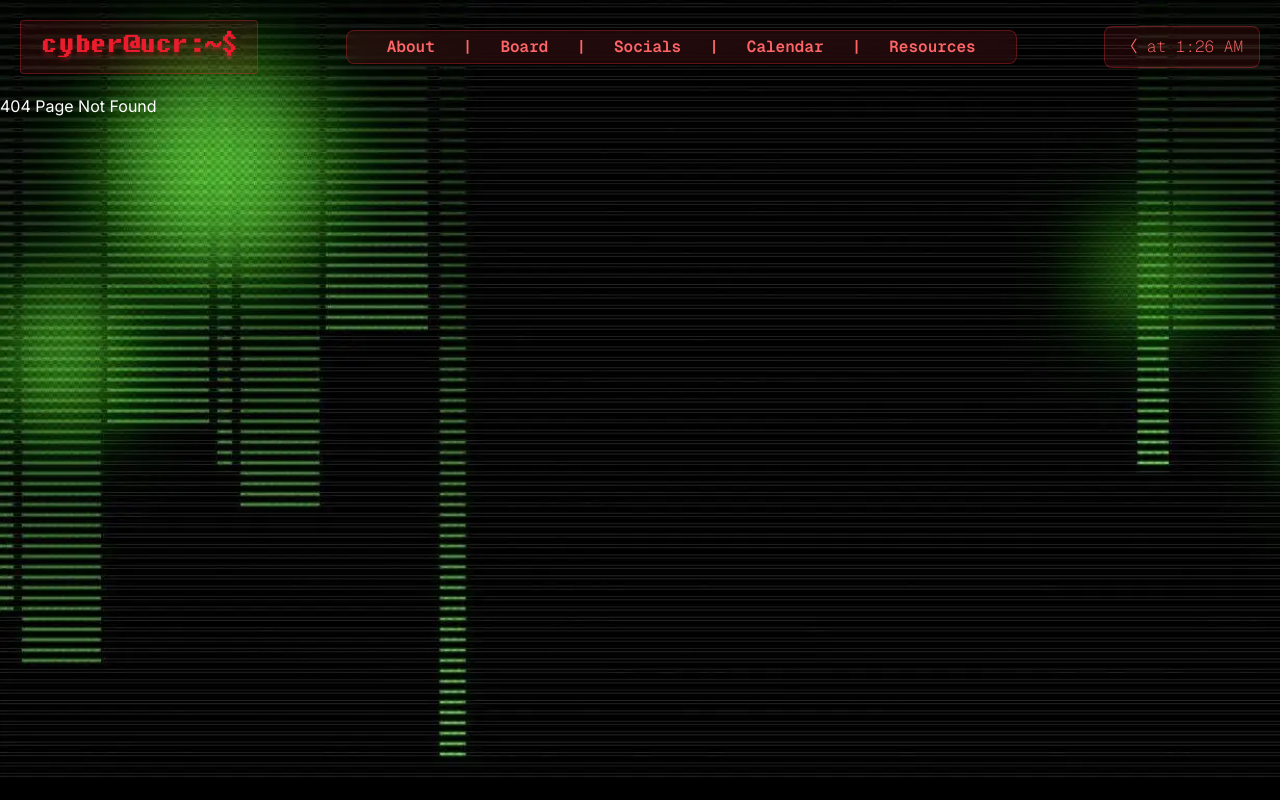
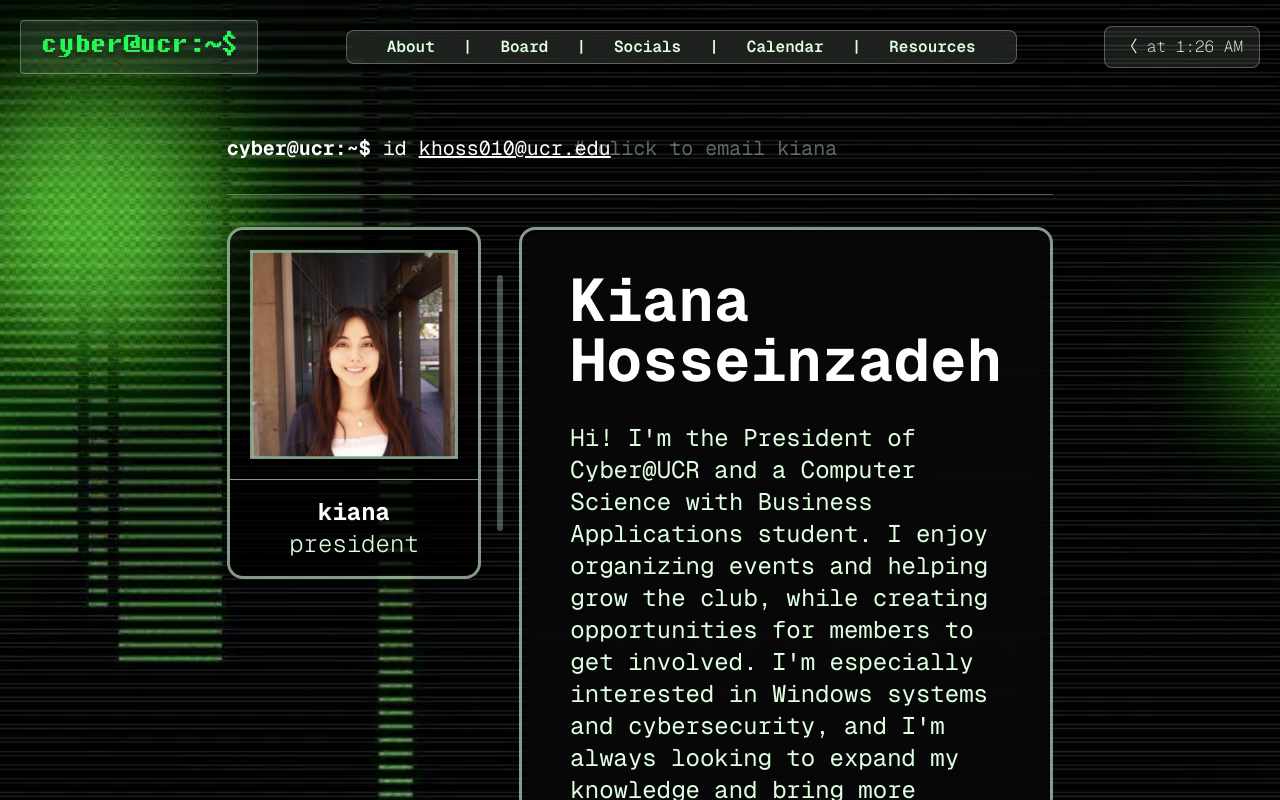
Before and after one commit to acm-ucr/cyber-website, a Next.js app: page /board in a window 1280 px wide. Before the commit this address had no page. Shown: the top 800 px of the page. Built offline with nearby package versions, Linux system fonts and the light colour scheme.

Commit message:
Add board members page

```diff
--- /dev/null
+++ b/src/app/board/page.tsx
@@ -0,0 +1,14 @@
+import BoardEntry from "@/components/board/boardEntry";
+import { boardData } from "@/data/board";
+
+const Board = () => {
+  return (
+    <div className="font-cyber-main flex flex-col gap-12 px-5 py-10">
+      {boardData.map((member) => (
+        <BoardEntry key={member.email} {...member} />
+      ))}
+    </div>
+  );
+};
+
+export default Board;
--- /dev/null
+++ b/src/components/board/boardEntry.tsx
@@ -0,0 +1,59 @@
+import Image from "next/image";
+import type { BoardMember } from "@/data/board";
+
+const BoardEntry = ({ name, email, position, image, bio }: BoardMember) => {
+  const firstName = name.trim().split(/\s+/)[0]?.toLowerCase() ?? "";
+
+  return (
+    <div className="font-cyber-main text-cyber-lightgreen mx-auto flex w-2/3 flex-col gap-8">
+      <div className="flex gap-4 text-xl">
+        <p className="w-2/5 shrink-0 text-white">
+          <span className="font-bold">cyber@ucr:~$</span>
+          <span className="ml-3">id</span>
+          <a
+            href={`mailto:${email}`}
+            className="hover:text-cyber-neongreen ml-3 underline"
+          >
+            {email}
+          </a>
+        </p>
+
+        <p className="text-cyber-lightgreen/40"># click to email {firstName}</p>
+      </div>
+
+      <hr className="border-cyber-lightgreen/30" />
+
+      <div className="flex items-start gap-4">
+        <div className="flex w-2/5 gap-4">
+          <div className="border-cyber-lightgreen/60 flex-1 overflow-hidden rounded-2xl border-3 bg-black/70">
+            <div className="p-5">
+              <div className="border-cyber-lightgreen/60 relative aspect-square border-2">
+                <Image
+                  src={image}
+                  alt={name}
+                  fill
+                  sizes="40vw"
+                  className="object-cover"
+                />
+              </div>
+            </div>
+
+            <div className="border-cyber-lightgreen/60 bg-cyber-green/20 border-t p-4 text-center">
+              <p className="text-2xl font-bold text-white">{firstName}</p>
+              <p className="text-2xl font-light">{position}</p>
+            </div>
+          </div>
+
+          <span className="bg-cyber-lightgreen/30 my-12 w-1.5 shrink-0 rounded-full" />
+        </div>
+
+        <div className="border-cyber-lightgreen/60 bg-cyber-green/10 flex-1 rounded-2xl border-3 px-12 py-10 backdrop-blur-sm">
+          <h2 className="text-6xl font-bold text-white">{name}</h2>
+          <p className="mt-8 text-2xl">{bio}</p>
+        </div>
+      </div>
+    </div>
+  );
+};
+
+export default BoardEntry;
--- /dev/null
+++ b/src/data/board.ts
@@ -0,0 +1,20 @@
+import type { StaticImageData } from "next/image";
+import kiana from "@/public/board/kiana.svg";
+
+export type BoardMember = {
+  name: string;
+  email: string;
+  position: string;
+  image: StaticImageData | string;
+  bio: string;
+};
+
+export const boardData: BoardMember[] = [
+  {
+    name: "Kiana Hosseinzadeh",
+    email: "khoss010@ucr.edu",
+    position: "president",
+    image: kiana,
+    bio: "Hi! I'm the President of Cyber@UCR and a Computer Science with Business Applications student. I enjoy organizing events and helping grow the club, while creating opportunities for members to get involved. I'm especially interested in Windows systems and cybersecurity, and I'm always looking to expand my knowledge and bring more hands-on projects into the club. Feel free to reach out if you have any questions or want to get involved!",
+  },
+];
```
Also changed, not shown: public/board/kiana.svg (added).
